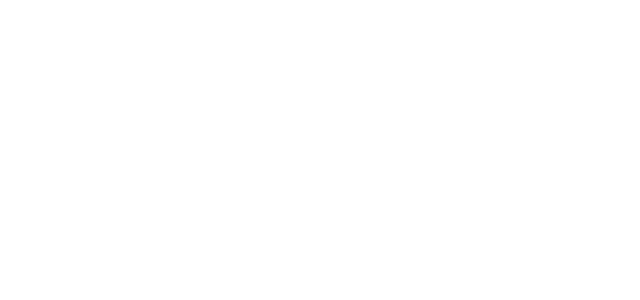
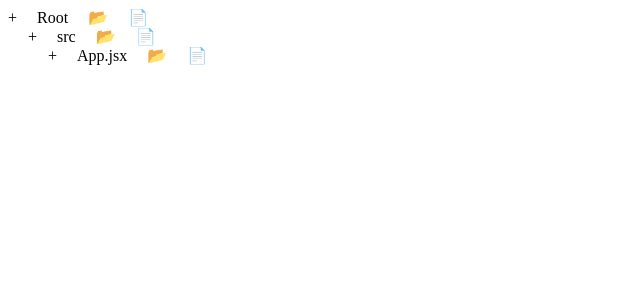
Before and after one commit to 7vTr0x7/react-prep, a React (Vite) app in the folder prep/: page / in a window 1280 px wide. Shown: the top 300 px of the page, without its empty margins (0-640 px from the left). Built offline with nearby package versions, Linux system fonts and the light colour scheme.

Commit message:
FileFolder

```diff
--- a/prep/src/components/FileFolder/FileFolder.jsx
+++ b/prep/src/components/FileFolder/FileFolder.jsx
@@ -1,7 +1,34 @@
-import React from "react";
+import React, { useState } from "react";
+import { dataFiles } from "./data";
+
+const Files = ({ files }) => {
+  return (
+    <div>
+      {files.map((node) => (
+        <div key={node.id}>
+          <div style={{ display: "flex", alignItems: "center", gap: "20px" }}>
+            <span>{"+"}</span>
+            <span>{node.name}</span>
+            <span>{"📂"}</span>
+            <span>{"📄"}</span>
+          </div>
+          <div style={{ padding: "0px 20px" }}>
+            {node.children && <Files files={node.children} />}
+          </div>
+        </div>
+      ))}
+    </div>
+  );
+};
 
 const FileFolder = () => {
-  return <div></div>;
+  const [files, setFiles] = useState(dataFiles);
+
+  return (
+    <div>
+      <Files files={files} />
+    </div>
+  );
 };
 
 export default FileFolder;
--- a/prep/src/components/FileFolder/data.js
+++ b/prep/src/components/FileFolder/data.js
@@ -1,4 +1,4 @@
-export const data = [
+export const dataFiles = [
   {
     id: 1,
     name: "Root",
```
